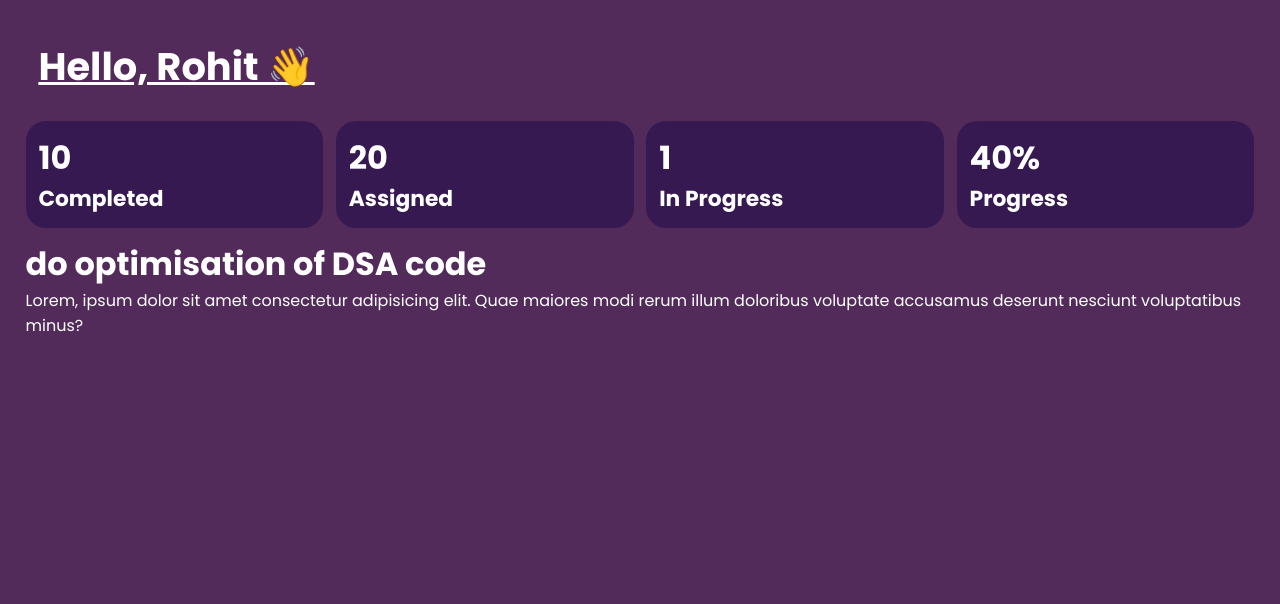
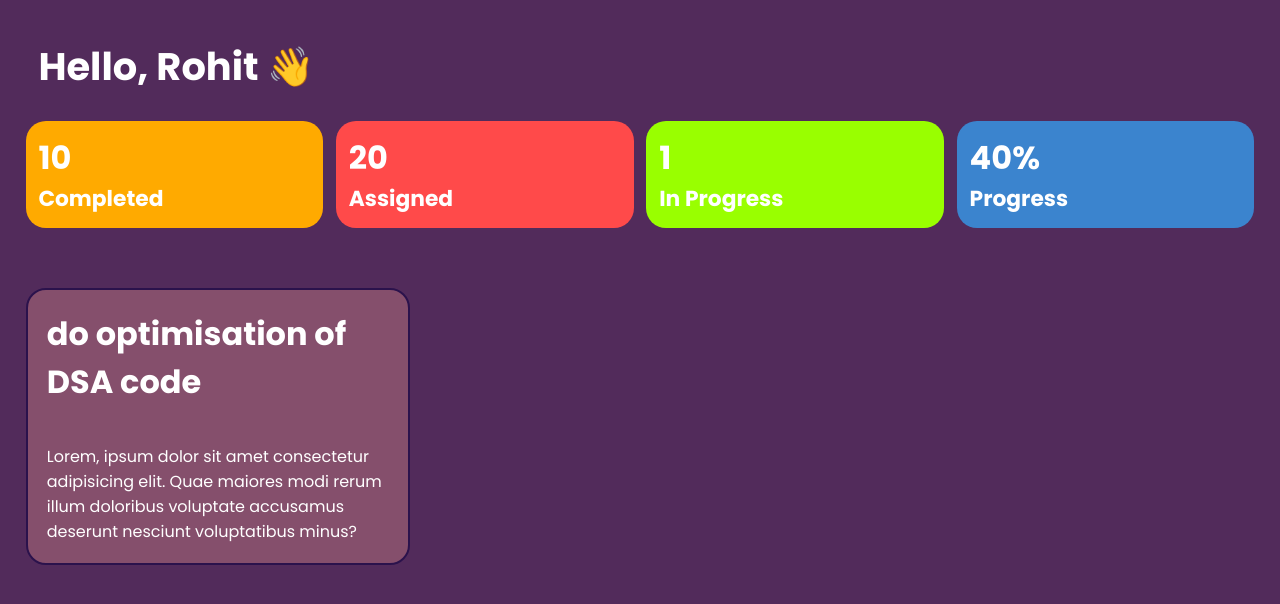
Before and after one commit to shivanshumangal007-dev/DutySync, a React (Vite) app in the folder frontend/: page / in a window 1280 px wide. Shown: the top 604 px of the page. Built offline with nearby package versions, Linux system fonts and the light colour scheme; a web font is replaced by a local one.

Commit message:
emplooyee dahsboard done

```diff
--- a/frontend/src/index.css
+++ b/frontend/src/index.css
@@ -177,7 +177,7 @@ body {
 .employeeMainDiv > h1{
   font-size: 3vw;
   text-transform: capitalize;
-  text-decoration: underline;
+  /* text-decoration: underline; */
   padding: 1vw;
 }
 
@@ -193,9 +193,18 @@ body {
 .tasksData > div{
   width: 20rem;
   padding: 1vw;
-  background-color: #2b124cb3;
+  background-color: #33aaffb3;
   /* background-clip: ; */
   border-radius: 20px;
+}
+.tasksData > div:nth-child(1){
+  background-color: rgb(255, 170, 0);
+}
+.tasksData > div:nth-child(2){
+  background-color: rgb(255, 74, 74);
+}
+.tasksData > div:nth-child(3){
+  background-color: rgb(153, 255, 0);
 }
 
 .taskInfo h1{
@@ -205,3 +214,26 @@ body {
   font-size: 1.7vw;
   text-transform: capitalize;
 }
+.taskdiv{
+
+  width: 100%;
+  display: flex;
+  gap: 1vw;
+  overflow-y: auto;
+  /* background-color: #2b124c; */
+  padding: 3rem 0rem;
+}
+.taskdiv::-webkit-scrollbar{
+  display: none;
+}
+.taskbox{
+  width: 30vw;
+  flex-shrink: 0;
+  display: flex;
+  flex-direction: column;
+  gap: 3vw;
+  padding: 1.5vw;
+  border-radius: 20px;
+  border: 2px solid var(--bg-5);
+  background-color: var(--bg-3);
+}
--- a/frontend/src/pages/EmplyoeeDashboard.jsx
+++ b/frontend/src/pages/EmplyoeeDashboard.jsx
@@ -25,7 +25,7 @@ const EmplyoeeDashboard = () => {
       </div>
 
       <div className="taskdiv">
-        <div className="taskdiv">
+        <div className="taskbox">
           <h1>do optimisation of DSA code</h1>
           <p>
             Lorem, ipsum dolor sit amet consectetur adipisicing elit. Quae
```
